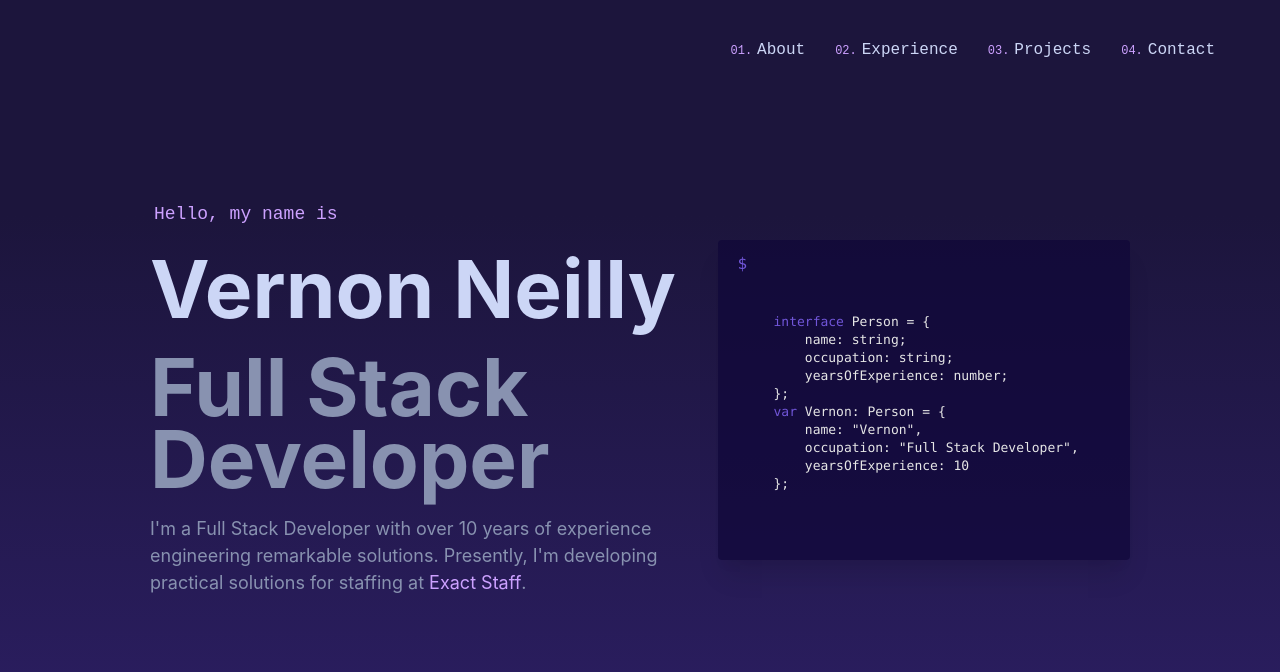
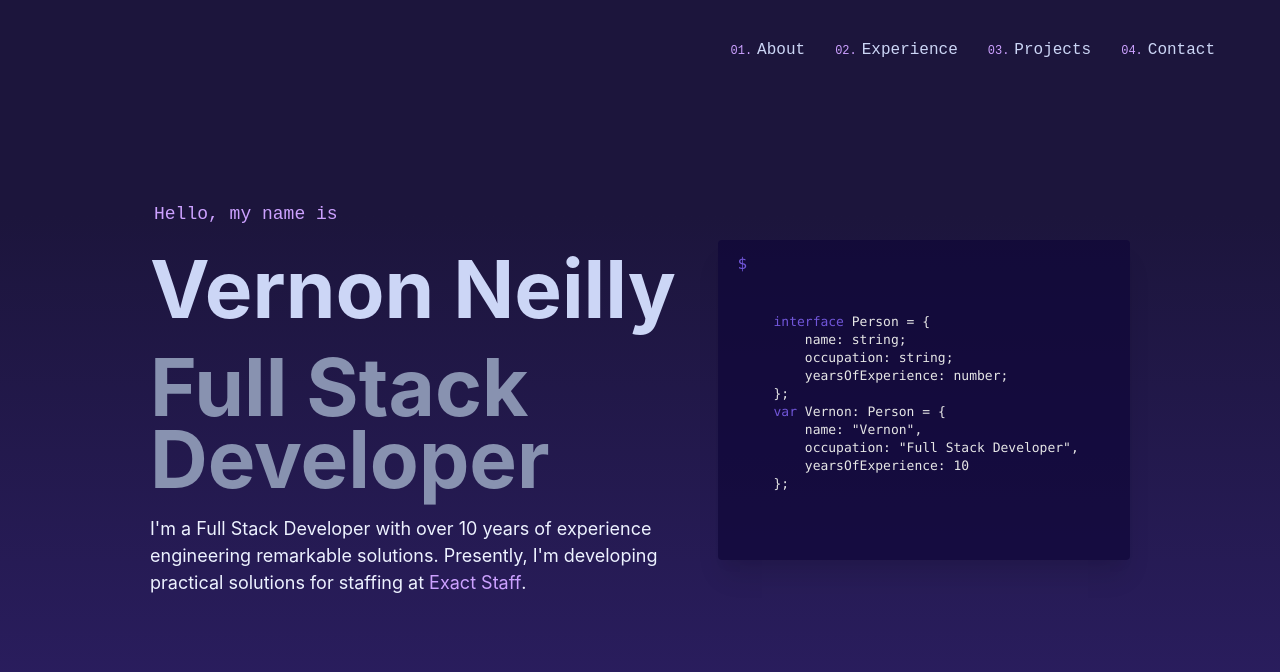
Before and after one commit to neillydev/v2, a Next.js app: page / in a window 1280 px wide. Shown: the top 672 px of the page. Built offline with nearby package versions, Linux system fonts and the light colour scheme.

Commit message:
refactor global styling

```diff
--- a/styles/globals.css
+++ b/styles/globals.css
@@ -6,7 +6,7 @@ html {
 
 body {
     background-color: #0a192f;
-    color: #8892b0;
+    color: #edf2ff;
     background-image: linear-gradient(rgb(28, 21, 60) 27%, rgb(45, 31, 102));
     margin: 0px;
     overflow-x: hidden;
@@ -80,3 +80,8 @@ p > a::after {
     transition: all 0.25s cubic-bezier(0.645,0.045,0.355,1);
     opacity: 0.5;
 }
+
+img, video {
+    max-width: 100%;
+    height: auto;
+}
```
